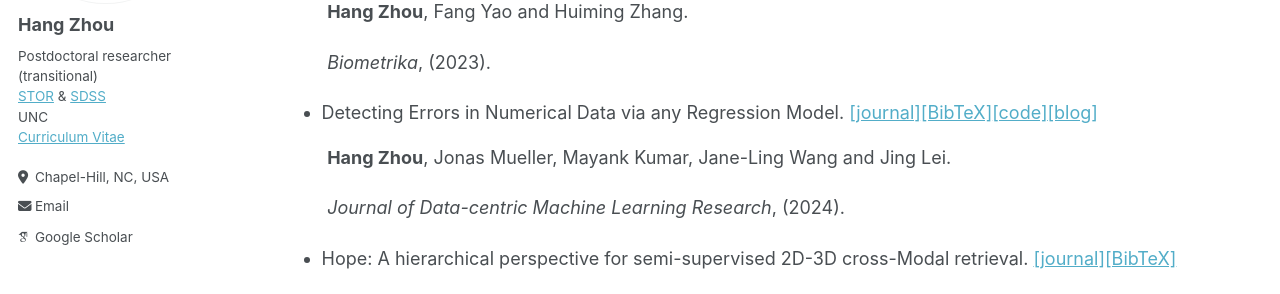
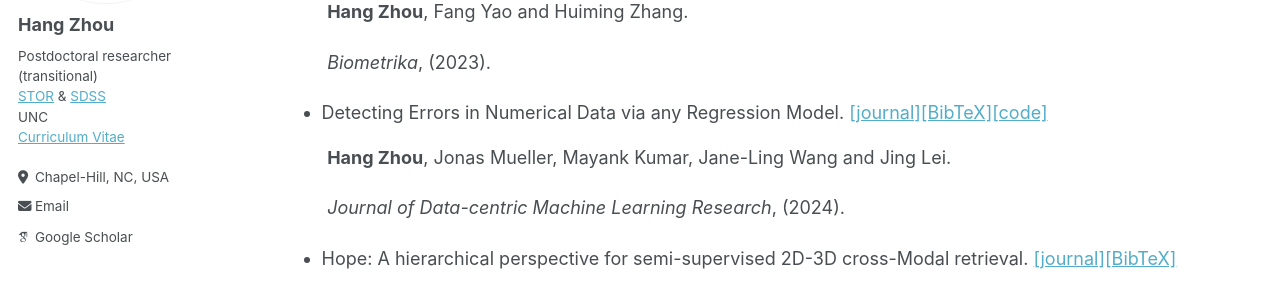
Before and after one commit to hg-zh/hg-zh.github.io, a Jekyll site: the page built from _pages/publications.md, in a window 1280 px wide and 900 px high. Shown: the part 283-577 px from the top of the window. Built offline with Jekyll 4.4.1, drawn with Linux system fonts in a browser that asks for light colours; some web fonts are replaced.

Commit message:
Update publications.md

```diff
--- a/_pages/publications.md
+++ b/_pages/publications.md
@@ -12,7 +12,7 @@ author_profile: true
 
 &nbsp;&nbsp;&nbsp;&nbsp;&nbsp;&nbsp;&nbsp;&nbsp; *Biometrika*, (2023).
 
-- Detecting Errors in Numerical Data via any Regression Model. [\[journal\]](https://openreview.net/forum?id=CIQ5iemeTw)[\[BibTeX\]](https://hg-zh.github.io/files/arXiv_DE)[\[code\]](https://github.com/hg-zh/RLE)[\[blog\]](https://web-git-jwmueller-regressionblog-cleanlab.vercel.app/blog/regression/)
+- Detecting Errors in Numerical Data via any Regression Model. [\[journal\]](https://openreview.net/forum?id=CIQ5iemeTw)[\[BibTeX\]](https://hg-zh.github.io/files/arXiv_DE)[\[code\]](https://github.com/hg-zh/RLE)
 
 &nbsp;&nbsp;&nbsp;&nbsp;&nbsp;&nbsp;&nbsp;&nbsp; **Hang Zhou**, Jonas Mueller, Mayank Kumar, Jane-Ling Wang and Jing Lei.
 
```
